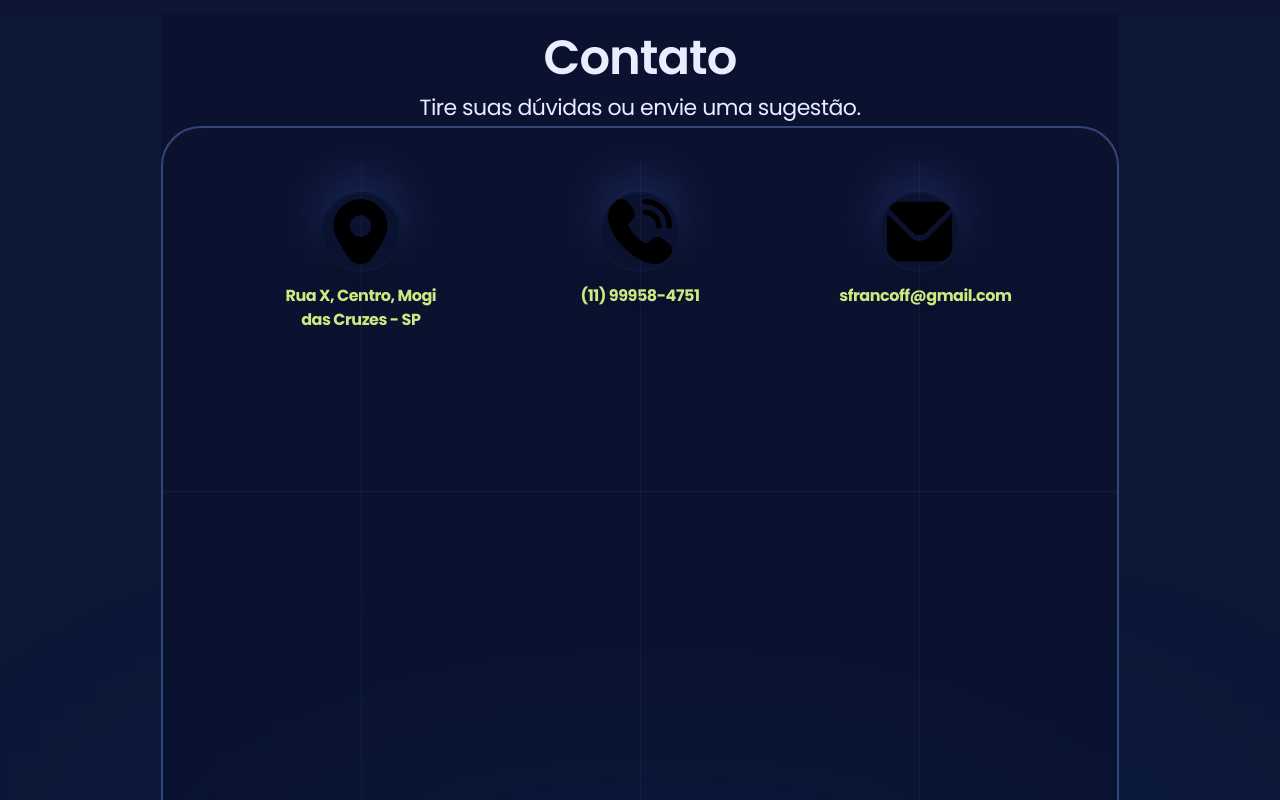
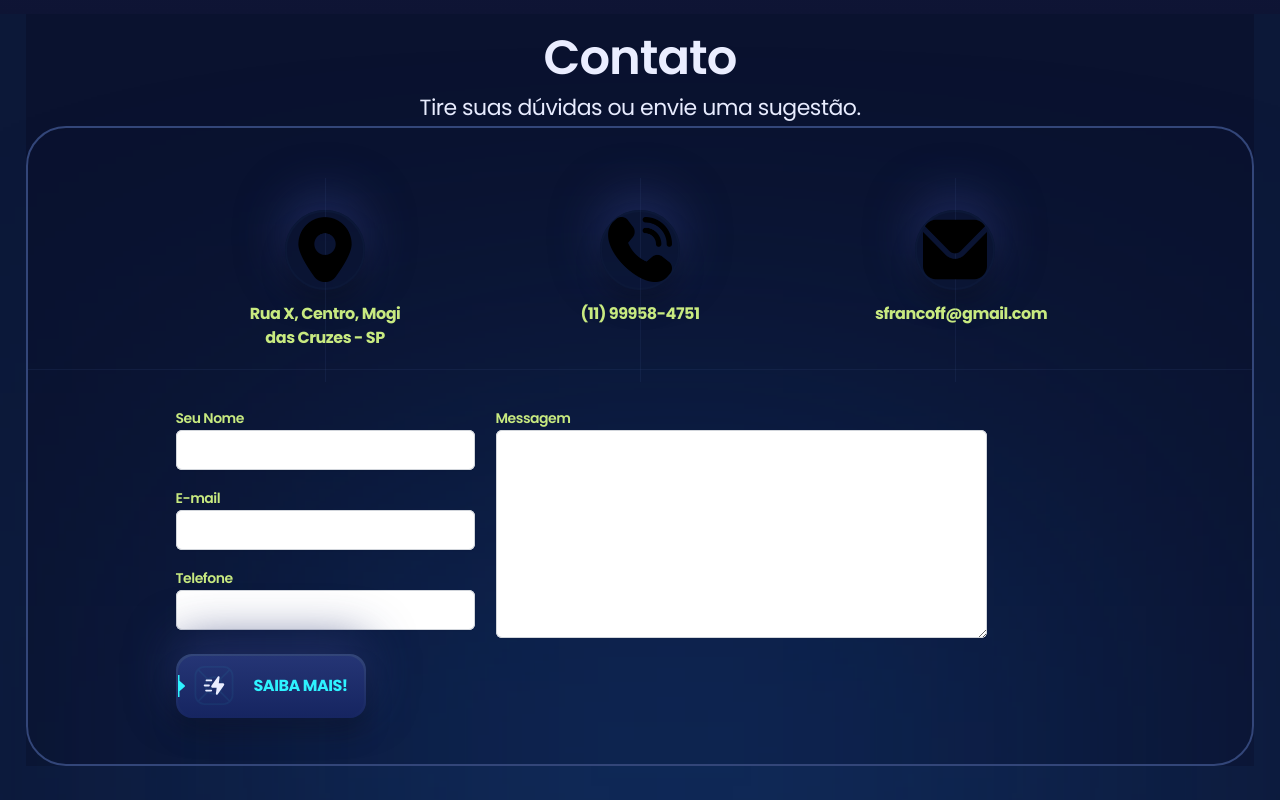
Before and after one commit to phoenix75-S7F/landingpage, a React (Vite) app: page / in a window 1280 px wide. Shown: the part 6840-7640 px from the top of the page. Built offline with nearby package versions, Linux system fonts and the light colour scheme.

Commit message:
insert textarea and button

```diff
--- a/package.json
+++ b/package.json
@@ -10,6 +10,8 @@
     "preview": "vite preview"
   },
   "dependencies": {
+    "@headlessui/react": "^2.2.0",
+    "@heroicons/react": "^2.1.5",
     "clsx": "^2.1.1",
     "prettier": "^3.3.3",
     "react": "^18.3.1",
--- /dev/null
+++ b/src/components/FormContact.jsx
@@ -0,0 +1,93 @@
+import { useState } from 'react'
+import { ChevronDownIcon } from '@heroicons/react/20/solid'
+import { Field, Label, Switch } from '@headlessui/react'
+import { Element, Link as LinkScroll } from "react-scroll"
+import Button from "../components/Button"
+
+const FormContact = () => {
+    const [agreed, setAgreed] = useState(false)
+
+    return (
+      // <div className="container">
+      //  className="mx-auto mt-16 max-w-xl sm:mt-48"
+
+        <form action="#" method="POST"  className="mt-10">
+          {/* <div className="grid justify-items-start grid-cols-1 gap-x-8 gap-y-6 sm:grid-cols-2"> */}
+            <div>
+              <label htmlFor="seu-nome" className="block text-sm/6 font-semibold text-p3">
+                Seu Nome
+              </label>
+              <div className="mb-4">
+                <input
+                  id="seu-name"
+                  name="seu-name"
+                  type="text"
+                  autoComplete="given-name"
+                  className="block w-full rounded-md border-0 px-3.5 py-2 text-gray-900 shadow-sm ring-1 ring-inset ring-gray-300 placeholder:text-gray-400 focus:ring-2 focus:ring-inset focus:ring-indigo-600 sm:text-sm/6"
+                />
+              </div>
+            </div>
+
+            <div className="sm:col-span-2">
+              <label htmlFor="email" className="block text-sm/6 font-semibold text-p3">
+                E-mail
+              </label>
+              <div className="mb-4">
+                <input
+                  id="email"
+                  name="email"
+                  type="email"
+                  autoComplete="email"
+                  className="block w-full rounded-md border-0 px-3.5 py-2 text-gray-900 shadow-sm ring-1 ring-inset ring-gray-300 placeholder:text-gray-400 focus:ring-2 focus:ring-inset focus:ring-indigo-600 sm:text-sm/6"
+                />
+              </div>
+            </div>
+
+            <div className="sm:col-span-2">
+              <label htmlFor="fone" className="block text-sm/6 font-semibold text-p3">
+                Telefone
+              </label>
+              <div className="mb-4">
+                <input
+                  id="fone"
+                  name="fone"
+                  type="fone"
+                  autoComplete="fone"
+                  className="block w-full rounded-md border-0 px-3.5 py-2 text-gray-900 shadow-sm ring-1 ring-inset ring-gray-300 placeholder:text-gray-400 focus:ring-2 focus:ring-inset focus:ring-indigo-600 sm:text-sm/6"
+                />
+              </div>
+            </div>
+
+            <div className="ml-80 -mr-512 -mt-60">
+              <label htmlFor="messagem" className="block text-sm/6 font-semibold text-p3">
+                Messagem
+              </label>
+              <div className="mb-4">
+                <textarea
+                  id="messagem"
+                  name="messagem"
+                  rows={8}
+                  className="block w-full rounded-md border-0 px-3.5 py-2 text-gray-900 shadow-sm ring-1 ring-inset ring-gray-300 placeholder:text-gray-400 focus:ring-2 focus:ring-inset focus:ring-indigo-600 sm:text-sm/6"
+                  defaultValue={''}
+                />
+              </div>
+            </div>
+
+
+
+            <LinkScroll to="funcionalidades" offset={-100} spy smooth>
+               <Button icon="/images/zap.svg">
+                   Saiba Mais!
+               </Button>
+            </LinkScroll>
+
+
+          {/* </div> */}
+
+        </form>
+      // </div>
+    )
+  }
+
+
+export default FormContact
--- a/src/sections/Contact.jsx
+++ b/src/sections/Contact.jsx
@@ -1,12 +1,13 @@
 import { Element, Link as LinkScroll } from "react-scroll"
 import { contacts } from "../constants"
+import FormContact from "../components/FormContact"
 import Button from "../components/Button"
 
 const Contact = () => {
   return (
     <section>
-      <div className="container">
-          <div className="max-w-960 pricing-head_before relative mx-auto border-l border-r border-s2 bg-s1/50 pb-40 pt-28 max-xl:max-w-4xl max-lg:border-none max-md:pb-32 max-md:pt-16">
+      {/* <div className="container"> */}
+          <div className="max-w-1230 pricing-head_before relative mx-auto border-l border-r border-s2 bg-s1/50 pt-28 max-xl:max-w-4xl max-lg:border-none max-md:pb-32 max-md:pt-16">
                <h3 className="h3 max-lg:h4 max-md:h5 z-3 relative mx-auto -mt-24 mb-10 max-w-lg text-center text-p4 max-md:mb-11 max-sm:max-w-sm">
                    Contato
                </h3>
@@ -14,22 +15,13 @@ const Contact = () => {
                   Tire suas dúvidas ou envie uma sugestão.
                </p>
 
-                   {/* <div className="flex flex-row mt-14 mb-14 ml-11">
-                     <p className="body-1 text-p4">
-                       Rua X, Centro, Mogi das Cruzes - SP
-                     </p>
-                     <p className="body-1 text-p4 px-6">
-                       +55 (11) 99958-47-51
-                     </p>
-                     <p className="body-1 text-p4">
-                       sfrancoff@gmail.com
-                     </p>
-                   </div> */}
+              <div className="h-640 relative flex justify-around flex-grow px-[5%] border-2 border-s3 rounded-7xl max-md:hidden">
 
-                   <ul className="h-960 relative flex justify-around flex-grow px-[5%] border-2 border-s3 rounded-7xl max-md:hidden">
+
+               <ul className="h-56 grid grid-cols-3 gap-4 content-center mt-48">
                    <div className="absolute bg-s3/20 top-[38%] left-0 right-0 w-full h-[1px] z-10" />
                        {contacts.map(({id, icon, title}) => (
-                            <li key={id} className="relative pt-16 px-4 pb-14">
+                       <li key={id} className="relative pt-16 px-4 ">
                            <div className="absolute top-8 bottom-0 left-1/2 bg-s3/20 w-[1px] h-full z-10"/>
 
                            <div className="flex items-center justify-center mx-auto
@@ -47,20 +39,26 @@ const Contact = () => {
                        </li>
                      ))}
 
+                      <FormContact/>
+
 
                 </ul>
-                    {/* <ul className="relative flex justify-around flex-grow px-[5%] border-2 border-s3 rounded-7xl max-md:hidden">
-                          <div className="absolute bg-s3/20 top-[38%] left-0 right-0 w-full h-[1px] z-10" />
-                    </ul>  */}
-
-
-                    {/* <LinkScroll to="funcionalidades" offset={-100} spy smooth>
+{/*
+                      <LinkScroll to="funcionalidades" offset={-100} spy smooth>
                        <Button icon="/images/zap.svg">
                         Saiba Mais!
                        </Button>
                       </LinkScroll> */}
+
               </div>
+
+
+
+
+
+
             </div>
+      {/* </div> */}
     </section>
   )
 }
```
Also changed, not shown: 1 other file (tests, documents, lock files or other folders). Lines whose indentation alone changed are shown as unchanged.
